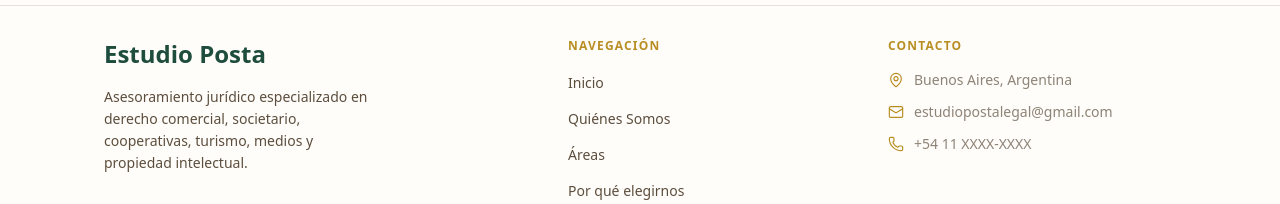
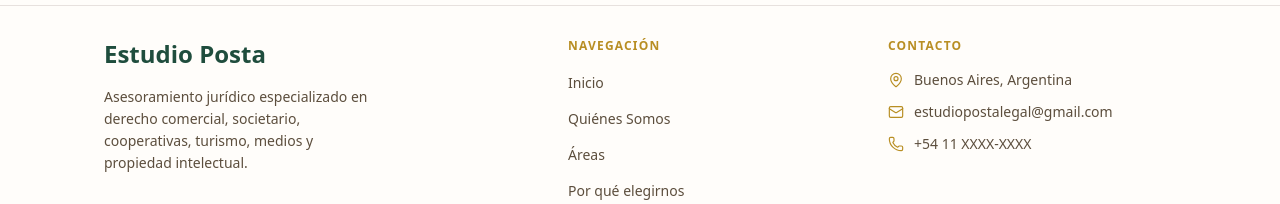
Before and after one commit to MercedesMartGuzzo/estudio-legal-posta, a Next.js app: page / in a window 1280 px wide. Shown: the part 10065-10269 px from the top of the page. Built offline with nearby package versions, Linux system fonts and the light colour scheme.

Commit message:
Corregí el efecto hover en FAQ y en footer me faltaba corregircolres de fuentes de la última columna

```diff
--- a/src/components/FAQ.tsx
+++ b/src/components/FAQ.tsx
@@ -59,6 +59,9 @@ function FAQColumn({ items }: { items: typeof FAQS }) {
               className="relative overflow-hidden"
               onMouseEnter={() => setHoveredIndex(index)}
               onMouseLeave={() => setHoveredIndex(null)}
+              onTouchStart={() => setHoveredIndex(index)}
+              onTouchEnd={() => setHoveredIndex(null)}
+              onTouchCancel={() => setHoveredIndex(null)}
             >
               {/* Fondo verde botella que se desliza de izquierda a derecha en hover — solo si está cerrada */}
               {!isOpen && (
--- a/src/components/Footer.tsx
+++ b/src/components/Footer.tsx
@@ -64,7 +64,7 @@ export default function Footer() {
                     className="mt-0.5 h-4 w-4 flex-shrink-0 text-[var(--secondary)]"
                     strokeWidth={1.75}
                   />
-                  <span className="text-sm text-[var(--foreground)]/70">
+                  <span className="text-sm text-[var(--foreground)]">
                     {text}
                   </span>
                 </li>
```
